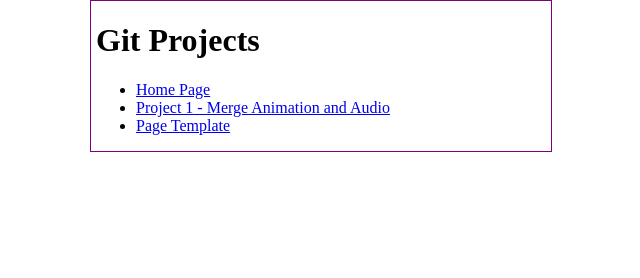
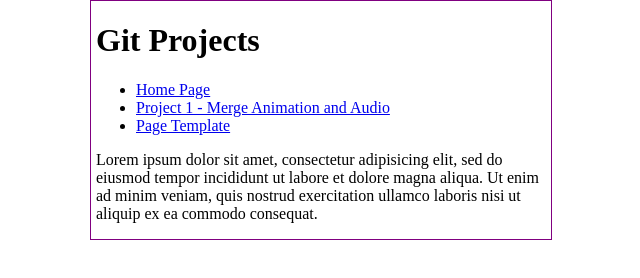
Before and after one commit to david-hordon/git-project, a plain HTML site: page git-project/index.html in a window 1280 px wide. Shown: the whole page, without its empty margins (319-959 px from the left). Drawn offline with Linux system fonts and the light colour scheme.

Commit message:
Update index.html

```diff
--- a/git-project/index.html
+++ b/git-project/index.html
@@ -39,6 +39,11 @@ body {
 </div>
 <!-- End siteNav -->
 
+<p>Lorem ipsum dolor sit amet, consectetur adipisicing elit, sed do eiusmod
+tempor incididunt ut labore et dolore magna aliqua. Ut enim ad minim veniam,
+quis nostrud exercitation ullamco laboris nisi ut aliquip ex ea commodo
+consequat.</p>
+
 
 
 
```
